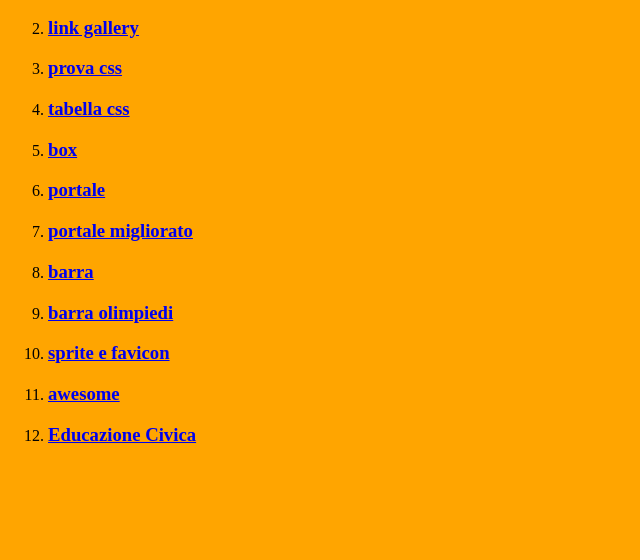
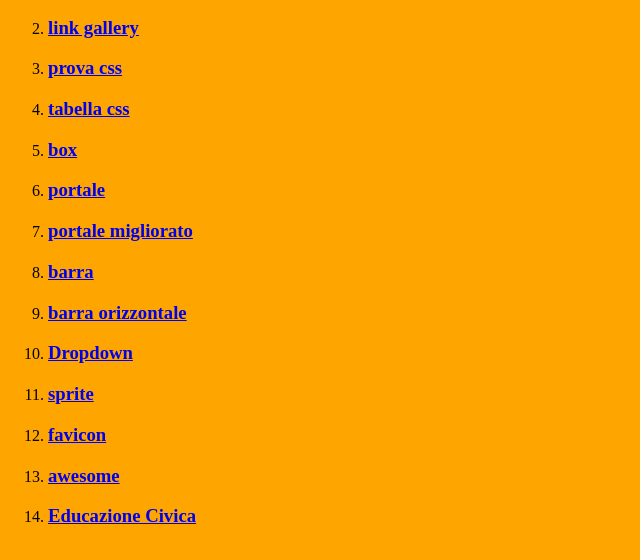
Before and after one commit to andrea10076/andrearaimondi.github.io, a plain HTML site: page index.html in a window 1280 px wide. Shown: the part 104-664 px from the top of the page, without its empty margins (0-640 px from the left). Drawn offline with Linux system fonts and the light colour scheme.

Commit message:
Update index.html

```diff
--- a/index.html
+++ b/index.html
@@ -43,10 +43,16 @@
                 <h3><a href="pagine/nav/nav.html">barra</a></h3>
             </li>
             <li>
-                <h3><a href="pagine/nav(OII)/drop.html">barra olimpiedi</a></h3>
+                <h3><a href="pagine/nav(OII)/drop.html">barra orizzontale</a></h3>
             </li>
             <li>
-                <h3><a href="pagine/sprite e favicon/sf.html">sprite e favicon</a></h3>
+                <h3><a href="pagine/nav(OII)/drop.html">Dropdown</a></h3>
+            </li>
+            <li>
+                <h3><a href="pagine/sprite e favicon/sf.html">sprite</a></h3>
+            </li>
+            <li>
+                <h3><a href="pagine/sprite e favicon/sf.html">favicon</a></h3>
             </li>
             <li>
                 <h3><a href="pagine/awesome/font.html">awesome</a></h3>
```
